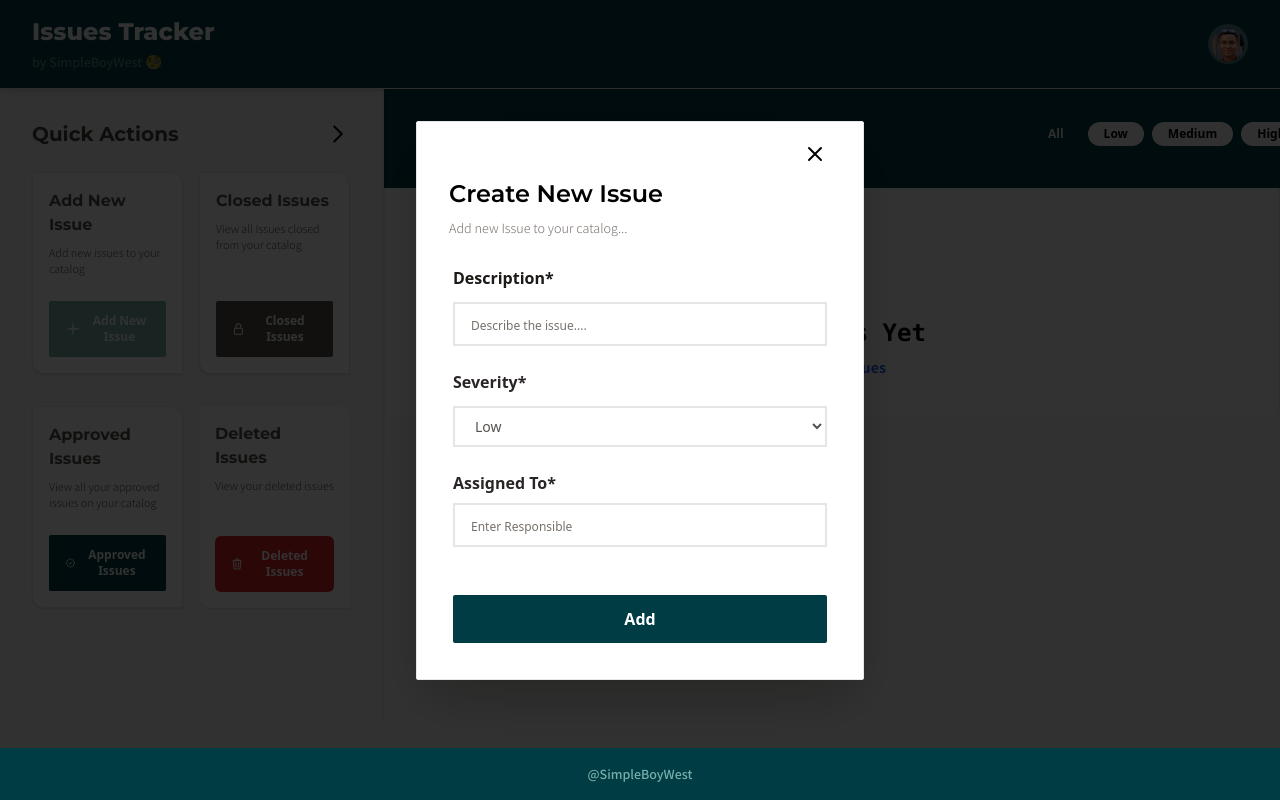
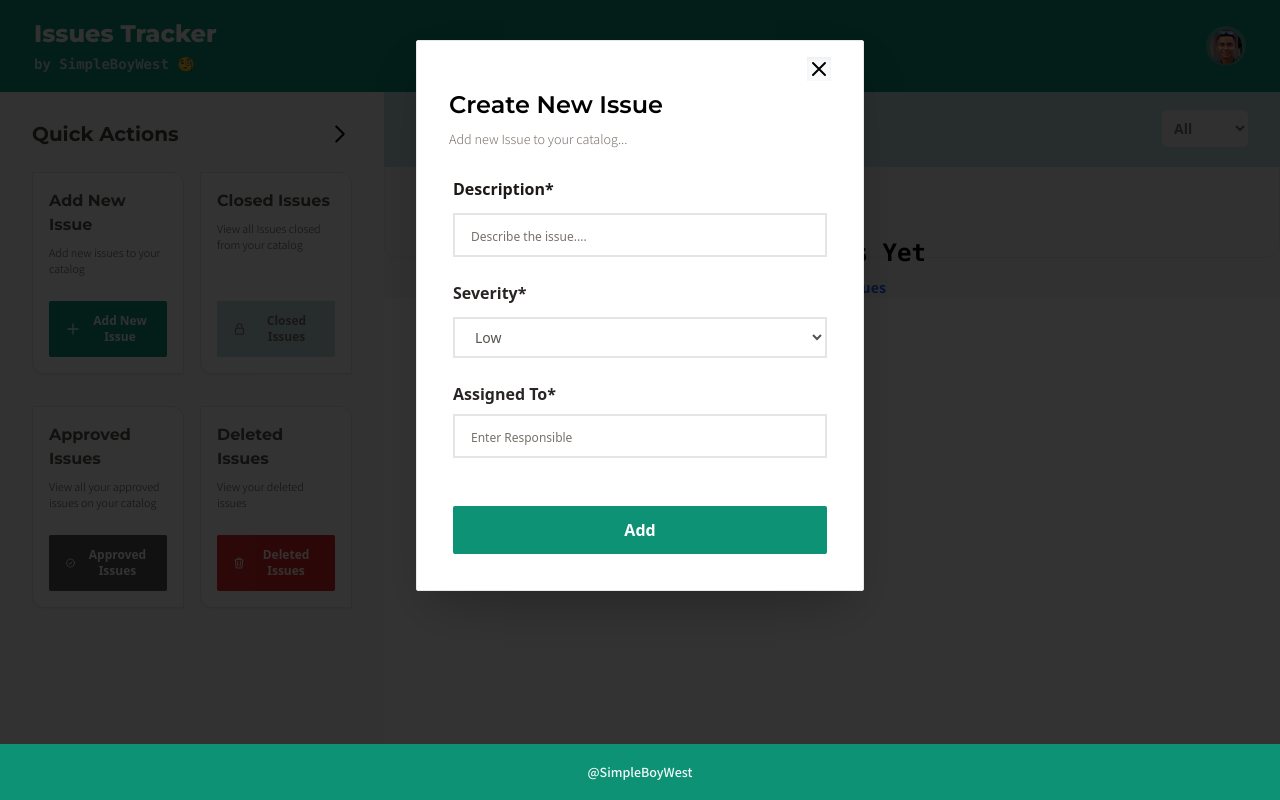
Before and after one commit to westpage/Issues-Tracker, a website: page public/index.html in a window 1280 px wide. Both pictures are taken after a click on the button "Add New Issue". Drawn offline with Linux system fonts and the light colour scheme.

Commit message:
Fix: Broken Layouts

```diff
--- /dev/null
+++ b/public/custom.css
@@ -0,0 +1,20 @@
+
+
+
+.bg-green {
+    background-color: #0D9276 !important;
+    color: #fffffff5 !important;
+    font-weight: 600;
+    border: 2px solid #0D9276;
+}
+.bg-gray {
+    background-color: #545556 !important    ;
+    color: hsl(0, 0%, 100%) !important;
+}
+
+
+.bg-gray-shade {
+    background-color: #585b5d4a !important    ;
+    color: #D8D9DA !important;
+}
+/* Custom Text-color */
--- a/public/index.html
+++ b/public/index.html
@@ -5,6 +5,9 @@
   <meta charset="UTF-8">
   <meta name="viewport" content="width=device-width, initial-scale=1.0">
 <link rel="stylesheet" href="./output.css">
+
+<!-- Custom Css -->
+<link rel="stylesheet" href="/public/custom.css">
   <!-- Google Montserrat Font Link -->
   <link rel="preconnect" href="https://fonts.googleapis.com">
   <link rel="preconnect" href="https://fonts.gstatic.com" crossorigin>
@@ -40,12 +43,12 @@ p,a,li,span{
 
 </head>
 
-<body onload="fetchIssueList()" class="bg-stone-100 relative">
-  <nav class="w-full fixed bg-[#003C43] shadow-md z-30 border-b">
+<body onload="fetchIssueList()" class="relative">
+  <nav class="w-full fixed bg-green  z-30 border-b">
     <div class="w-full py-4 px-4 md:px-8  flex items-center">
       <div class="w-full">
         <h1 class="w-full flex flex-col justify-start items-start text-2xl text-stone-100 font-extrabold">Issues Tracker
-          <span class="text-sm text-[#77b0aaa8] font-semibold  mt-1">by SimpleBoyWest 🧐</span></h1>
+          <span class="text-sm text-[#C4DFDF] font-mono font-semibold  mt-1">by SimpleBoyWest 🧐</span></h1>
       </div>
 
       <div class="flex items-end justify-end">
@@ -69,7 +72,8 @@ p,a,li,span{
 
 
     <section
-      class="w-full lg:max-w-[30%] h-full lg:h-[80vh] lg:fixed bg-stone-100 border-r-2 shadow-inner z-0 px-4 md:px-8 py-10">
+      class="w-full  lg:max-w-[45%] xl:max-w-[30%]  bg-stone-50  h-full lg:h-[120vh] lg:fixed overflow-scroll  z-0 px-4 md:px-8 py-10">
+
      <div class="w-full flex items-center justify-between">
       <h3 class="text-xl text-stone-700 font-bold">Quick Actions</h3>
       <svg xmlns="http://www.w3.org/2000/svg" fill="none" viewBox="0 0 24 24" stroke-width="2" stroke="currentColor" class="w-6 h-6">
@@ -79,17 +83,17 @@ p,a,li,span{
 
       <div class="w-full flex items-start justify-start">
 
-        <div class="w-full py-6 grid grid-cols-2 gap-4">
+        <div class="w-full py-6 grid grid-cols-2  gap-4">
 
           <div
-            class="w-full border border-stone-200 bg-white shadow hover:shadow-xl hover:bg-stone-50 rounded-bl-xl rounded-tr-xl px-4 py-4 flex flex-col items-start justify-between">
+            class="w-full md:max-w-[280px] lg:max-w-full border border-stone-200 bg-white shadow-sm hover:shadow-lg hover:bg-stone-50 rounded-bl-xl rounded-tr-xl px-4 py-4 flex flex-col items-start justify-between">
             <div>
               <h5 class="text-base text-stone-600 font-bold">Add New Issue</h5>
               <p class="text-xs text-stone-600 mt-2">Add new issues to your catalog</p>
             </div>
 
             <button id="addIssueBtn"
-              class="w-fit flex items-center justify-center gap-2 mt-6 bg-[#77B0AA] hover:bg-[#003C43] text-blue-50 text-xs font-semibold px-4 py-3 rounded-sm hover:shadow">
+              class="w-fit flex items-center justify-center gap-2 mt-6 bg-[#0D9276]  hover:bg-[#003C43] text-blue-50 text-xs font-semibold px-4 py-3 rounded-sm hover:shadow">
              <span><svg xmlns="http://www.w3.org/2000/svg" fill="none" viewBox="0 0 24 24" stroke-width="2" stroke="currentColor" class="w-4 h-4">
               <path stroke-linecap="round" stroke-linejoin="round" d="M12 4.5v15m7.5-7.5h-15" />
             </svg>
@@ -98,28 +102,28 @@ p,a,li,span{
 
 
           <div
-            class="w-full border border-stone-200 bg-white shadow hover:shadow-xl hover:bg-stone-50 rounded-bl-xl rounded-tr-xl px-4 py-4 flex flex-col items-start justify-between">
+            class="w-full md:max-w-[280px] lg:max-w-full border border-stone-200 bg-white shadow-sm hover:shadow-lg hover:bg-stone-50 rounded-bl-xl rounded-tr-xl px-4 py-4 flex flex-col items-start justify-between">
             <div>
               <h5 class="text-base text-stone-600 font-bold">Closed Issues</h5>
               <p class="text-xs text-stone-600 mt-2">View all Issues closed from your catalog</p>
             </div>
 
             <button id="closedIssues"
-              class="w-fit flex items-center justify-center gap-2 mt-6 bg-stone-600 hover:bg-stone-500 text-stone-50 text-xs font-semibold px-4 py-3 rounded-sm hover:shadow"><svg xmlns="http://www.w3.org/2000/svg" fill="none" viewBox="0 0 24 24" stroke-width="2" stroke="currentColor" class="w-4 h-4">
+              class="w-fit flex items-center justify-center gap-2 mt-6 bg-[#C4DFDF] hover:bg-stone-400 hover:text-stone-50 text-stone-500 text-xs font-semibold px-4 py-3 rounded-sm hover:shadow"><svg xmlns="http://www.w3.org/2000/svg" fill="none" viewBox="0 0 24 24" stroke-width="2" stroke="currentColor" class="w-4 h-4">
                 <path stroke-linecap="round" stroke-linejoin="round" d="M16.5 10.5V6.75a4.5 4.5 0 1 0-9 0v3.75m-.75 11.25h10.5a2.25 2.25 0 0 0 2.25-2.25v-6.75a2.25 2.25 0 0 0-2.25-2.25H6.75a2.25 2.25 0 0 0-2.25 2.25v6.75a2.25 2.25 0 0 0 2.25 2.25Z" />
               </svg>
 
               Closed Issues</button>
           </div>
           <div
-            class="w-full mt-4 border border-stone-200 bg-white shadow hover:shadow-xl hover:bg-stone-50 rounded-bl-xl rounded-tr-xl px-4 py-4 flex flex-col items-start justify-between">
+            class="w-full md:max-w-[280px] lg:max-w-full mt-4 border border-stone-200 bg-white shadow-sm hover:shadow-lg hover:bg-stone-50 rounded-bl-xl rounded-tr-xl px-4 py-4 flex flex-col items-start justify-between">
             <div>
               <h5 class="text-base text-stone-600 font-bold">Approved Issues</h5>
               <p class="text-xs text-stone-600 mt-2">View all your approved issues on your catalog</p>
             </div>
 
             <button id="approvedIssues"
-              class="w-fit flex items-center justify-center gap-2 mt-6 bg-[#003C43] hover:bg-green-400 text-green-50 text-xs font-semibold px-4 py-3 rounded-sm hover:shadow"> <svg xmlns="http://www.w3.org/2000/svg" fill="none" viewBox="0 0 24 24" stroke-width="2" stroke="currentColor" class="w-4 h-4">
+              class="w-fit flex items-center justify-center gap-2 mt-6 bg-gray hover:bg-green-400 text-xs font-semibold px-4 py-3 rounded-sm hover:shadow"> <svg xmlns="http://www.w3.org/2000/svg" fill="none" viewBox="0 0 24 24" stroke-width="2" stroke="currentColor" class="w-4 h-4">
                 <path stroke-linecap="round" stroke-linejoin="round" d="M9 12.75 11.25 15 15 9.75M21 12c0 1.268-.63 2.39-1.593 3.068a3.745 3.745 0 0 1-1.043 3.296 3.745 3.745 0 0 1-3.296 1.043A3.745 3.745 0 0 1 12 21c-1.268 0-2.39-.63-3.068-1.593a3.746 3.746 0 0 1-3.296-1.043 3.745 3.745 0 0 1-1.043-3.296A3.745 3.745 0 0 1 3 12c0-1.268.63-2.39 1.593-3.068a3.745 3.745 0 0 1 1.043-3.296 3.746 3.746 0 0 1 3.296-1.043A3.746 3.746 0 0 1 12 3c1.268 0 2.39.63 3.068 1.593a3.746 3.746 0 0 1 3.296 1.043 3.746 3.746 0 0 1 1.043 3.296A3.745 3.745 0 0 1 21 12Z" />
               </svg>
 
@@ -131,41 +135,47 @@ p,a,li,span{
 
 
           <div
-            class="w-full mt-4  borde2 border-stone-100 bg-white shadow hover:shadow-xl hover:bg-stone-50 rounded-bl-xl rounded-tr-xl px-4 py-4 flex flex-col items-start justify-between">
+            class="w-full md:max-w-[280px] lg:max-w-full mt-4 border border-stone-200 bg-white shadow-sm hover:shadow-lg hover:bg-stone-50 rounded-bl-xl rounded-tr-xl px-4 py-4 flex flex-col items-start justify-between">
             <div>
               <h5 class="text-base text-stone-600 font-bold">Deleted Issues</h5>
               <p class="text-xs text-stone-600 mt-2">View your deleted issues</p>
             </div>
 
             <button id="deletedIssues"
-              class="w-fit flex items-center justify-center gap-2 mt-4 bg-red-600 hover:bg-red-500 text-red-50 text-xs font-semibold px-4 py-3 rounded-md  hover:shadow"><svg xmlns="http://www.w3.org/2000/svg" fill="none" viewBox="0 0 24 24" stroke-width="2" stroke="currentColor" class="w-4 h-4">
+              class="w-fit flex items-center justify-center gap-2 mt-4 bg-red-600 hover:bg-red-500 text-red-50 text-xs font-semibold px-4 py-3 rounded-sm  hover:shadow"><svg xmlns="http://www.w3.org/2000/svg" fill="none" viewBox="0 0 24 24" stroke-width="2" stroke="currentColor" class="w-4 h-4">
                 <path stroke-linecap="round" stroke-linejoin="round" d="m14.74 9-.346 9m-4.788 0L9.26 9m9.968-3.21c.342.052.682.107 1.022.166m-1.022-.165L18.16 19.673a2.25 2.25 0 0 1-2.244 2.077H8.084a2.25 2.25 0 0 1-2.244-2.077L4.772 5.79m14.456 0a48.108 48.108 0 0 0-3.478-.397m-12 .562c.34-.059.68-.114 1.022-.165m0 0a48.11 48.11 0 0 1 3.478-.397m7.5 0v-.916c0-1.18-.91-2.164-2.09-2.201a51.964 51.964 0 0 0-3.32 0c-1.18.037-2.09 1.022-2.09 2.201v.916m7.5 0a48.667 48.667 0 0 0-7.5 0" />
               </svg>
               Deleted
               Issues</button>
           </div>
+
         </div>
+
+
       </div>
+
+
     </section>
 
 
 
 
-    <section class="w-full lg:max-w-[70%] ml-0 lg:ml-[30%] relative">
-      <div class="w-full bg-stone-100 shadow-inner lg:py-10">
+    <section class="w-full  lg:max-w-[55%] xl:max-w-[70%] ml-0 lg:ml-[45%] xl:ml-[30%]   bg-stone-100 relative">
+      <div class="w-full lg:py-10 ">
 
         <div
-          class="w-full bg-[#003C43]  shadow-inner px-4 md:px-8 lg:fixed lg:top-20 z-10 flex flex-col md:flex-row  items-center text-center lg:text-left justify-center gap-4 lg:justify-between py-10">
-          <h2 class="w-full text-xl text-stone-100 font-bold">List of Issues:</h2>
-          <div class="w-full flex items-center justify-center lg:justify-start gap-2">
-            <button id="all" class="bg-[#003C43] text-stone-200 px-4 py-1 text-xs font-semibold rounded-xl">All</button>
-            <button id="lowIssues" class="bg-stone-100 px-4 py-1 text-xs font-semibold rounded-xl">Low</button>
-            <button id="mediumIssues" class="bg-stone-100 px-4 py-1 text-xs font-semibold rounded-xl">Medium</button>
-            <button id="highIssues" class="bg-stone-100 px-4 py-1 text-xs font-semibold rounded-xl">High</button>
-          </div>
+          class="w-full lg:max-w-[55%] xl:max-w-[70%] ml-0 lg:ml-[45%] xl:ml-[30%] bg-[#C4DFDF] lg:fixed lg:top-[90px]    left-0 right-0 z-10 px-4 md:px-8  flex items-center justify-between py-5">
+          <h2 class="w-44 text-xl text-stone-600 font-bold">List of Issues:</h2>
+          <div class="w-44 flex items-center justify-end">
+          <select name="select" id="" class="pl-2  py-2 rounded-md hover:shadow-xl font-semibold text-sm text-neutral-500">
+            <option value="All" id="allIssues" class="font-semibold">All</option>
+            <option value="All" id="lowIssues" class="font-semibold">Medium</option>
+            <option value="All" id="highIssues" class="font-semibold">High</option>
+          </select>
+        </div>
         </div>
 
-        <div class="w-full bg-stone-50  shadow-inner rounded-xl border h-full py-20  flex flex-col relative">
+        <div class="w-full bg-stone-100  shadow-inner rounded-xl border h-full   flex flex-col relative">
           <div id="issuesContainer" class="w-full flex flex-wrap items-start gap-2 justify-around pt-2 px-4 md:pt-14 pb-20">
 
           </div>
@@ -185,16 +195,16 @@ p,a,li,span{
 
   <!-- Modal Component -->
   <section id="modalOverlay"
-    class="w-full h-screen fixed  top-0 left-0 right-0 bottom-0 z-50 bg-black bg-opacity-80 px-4 py-10 md:px-8 md:py-20 lg:px-10 lg:py-24 hidden items-center justify-center">
-    <div class="w-full md:max-w-xl mx-auto h-full px-4 flex items-center justify-center">
+    class="w-full h-screen fixed  top-0 left-0 right-0 bottom-0 z-50 bg-black bg-opacity-80 py-10 md:px-8 md:py-20 lg:px-10 lg:py-24 hidden items-center justify-center">
+    <div class="w-full md:max-w-md mx-auto px-6 flex items-start justify-center">
       <div id="formSection"
-        class="w-full lg:max-w-md mx-auto bg-white rounded-sm shadow-2xl border  px-2 py-4 relative">
+        class="w-[90%] lg:max-w-md mx-auto absolute top-10 bg-white rounded-sm shadow-2xl border  px-2 py-4 ">
         <div class="w-full px-4 md:px-6">
 
-          <div class="w-fullbg-stone-50 flex items-center justify-end">
+          <div class="w-full flex items-center justify-end">
             <p id="closeForm"
-              class="hover:shadow-xl w-8 h-8 flex items-center justify-center ">
-              <svg xmlns="http://www.w3.org/2000/svg" fill="none" viewBox="0 0 24 24" stroke-width="2" stroke="currentColor" class="w-6 h-6">
+              class="bg-gray-50 shadow-inner hover:shadow-xl w-6 h-6 flex items-center justify-center ">
+              <svg id="closeForm" xmlns="http://www.w3.org/2000/svg" fill="none" viewBox="0 0 24 24" stroke-width="2" stroke="currentColor" class="w-6 h-6">
                 <path stroke-linecap="round" stroke-linejoin="round" d="M6 18 18 6M6 6l12 12" />
               </svg>
 
@@ -245,7 +255,7 @@ p,a,li,span{
 
           <div class="w-full mt-10 mb-4 p-1">
             <button type="submit" id="formAddBtn"
-              class="w-full bg-[#003C43] hover:bg-green-400 text-white font-semibold px-8 py-3 rounded-sm">Add</button>
+              class="w-full 6 bg-[#0D9276]  hover:bg-[#8bf051]  text-white font-semibold px-8 py-3 rounded-sm">Add</button>
           </div>
         </form>
       </div>
@@ -253,14 +263,14 @@ p,a,li,span{
   </section>
 
 
-  <footer class="w-full bg-[#003C43] fixed bottom-0 flex items-center justify-center z-50 py-4 px-4 md:px-14">
-    <p class="text-sm text-[#77B0AA] font-semibold">@SimpleBoyWest</p>
+  <footer class="w-full bg-green fixed bottom-0 flex items-center justify-center z-50 py-4 px-4 md:px-14">
+    <p class="text-sm font-semibold">@SimpleBoyWest</p>
   </footer>
 
+  <script src="/public/app.js"></script>
 
 
-  <script src="http://chancejs.com/chance.min.js"></script>
-  <script src="/public/app.js"></script>
+  <!-- <script src="http://chancejs.com/chance.min.js"></script> -->
 </body>
 
 </html>
```
Also changed, not shown: public/app.js (+12 -12 lines), public/assets/banner.jpg (added), public/output.css.
